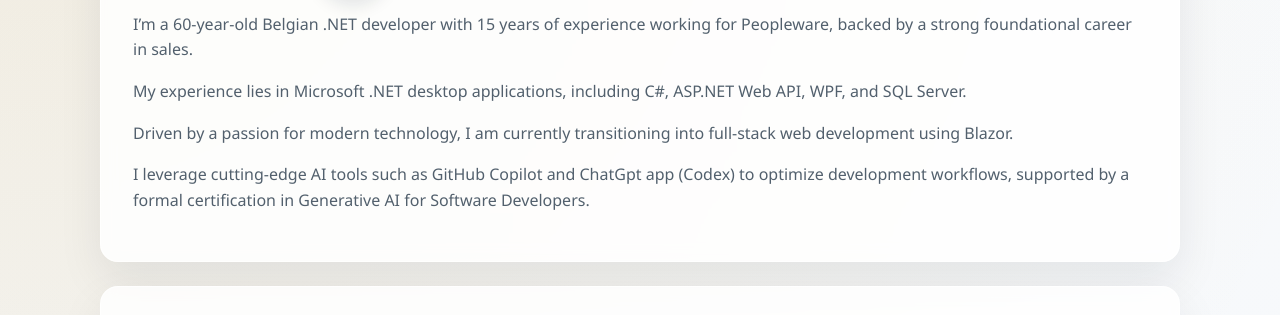
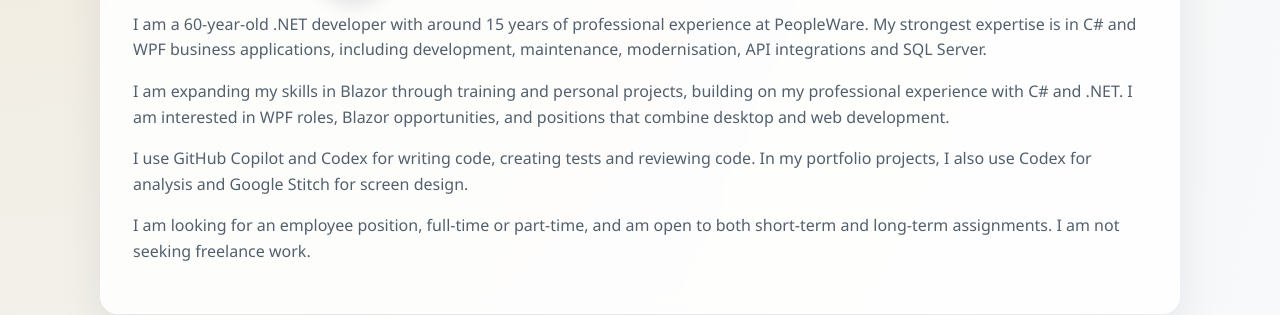
Before and after one commit to guystals/Portfolio, a website: page index.html in a window 1280 px wide. Shown: the part 299-614 px from the top of the page. Drawn offline with Linux system fonts and the light colour scheme.

Commit message:
improve about me

```diff
--- a/index.html
+++ b/index.html
@@ -41,17 +41,16 @@
                         <img class="about-photo" src="guy-photo.jpg" alt="Portrait of Guy Stals" loading="lazy"
                             width="72" height="72" />
                     </div>
-                    <p>I’m a 60-year-old Belgian .NET developer with 15 years of experience working for Peopleware,
-                        backed by a strong
-                        foundational
-                        career in sales.</p>
-                    <p>My experience lies in Microsoft .NET desktop applications, including C#, ASP.NET Web API,
-                        WPF, and SQL Server.</p>
-                    <p>Driven by a passion for modern technology, I am currently transitioning into full-stack web
-                        development using Blazor.</p>
-                    <p>I leverage cutting-edge AI tools such as GitHub Copilot and ChatGpt app (Codex) to optimize
-                        development
-                        workflows, supported by a formal certification in Generative AI for Software Developers.</p>
+                    <p>I am a 60-year-old .NET developer with around 15 years of professional experience at PeopleWare. My
+                        strongest expertise is in C# and WPF business applications, including development, maintenance,
+                        modernisation, API integrations and SQL Server.</p>
+                    <p>I am expanding my skills in Blazor through training and personal projects, building on my
+                        professional experience with C# and .NET. I am interested in WPF roles, Blazor opportunities,
+                        and positions that combine desktop and web development.</p>
+                    <p>I use GitHub Copilot and Codex for writing code, creating tests and reviewing code. In my
+                        portfolio projects, I also use Codex for analysis and Google Stitch for screen design.</p>
+                    <p>I am looking for an employee position, full-time or part-time, and am open to both short-term
+                        and long-term assignments. I am not seeking freelance work.</p>
                 </div>
             </div>
         </section>
```
